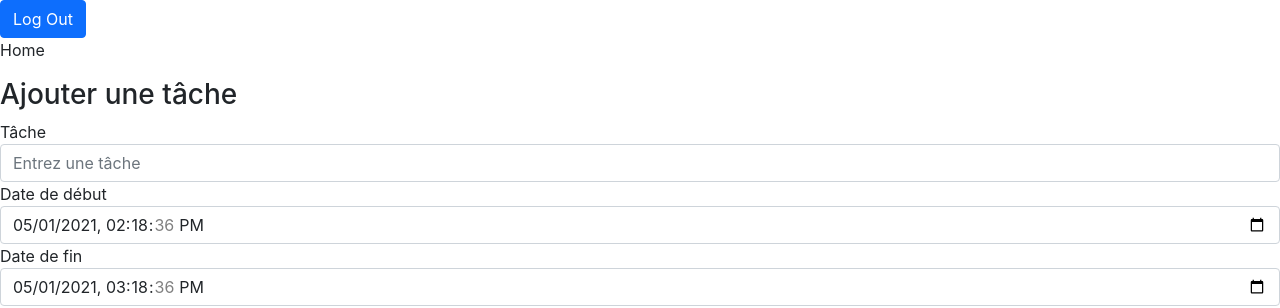
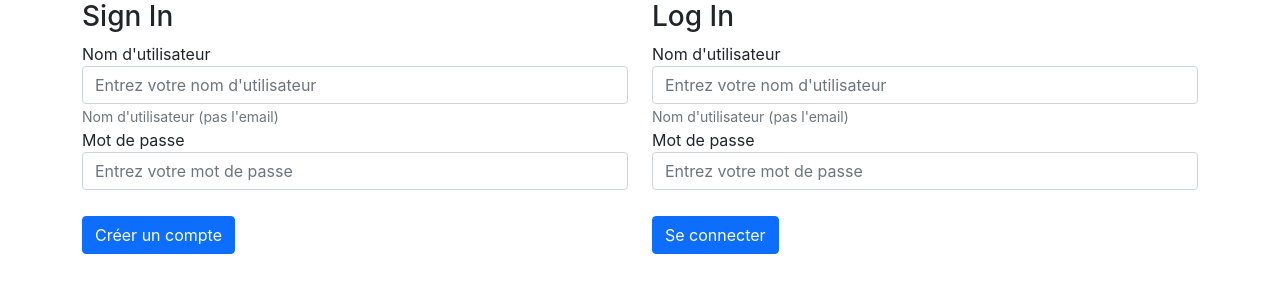
Before and after one commit to HackathonJavaReact/task-test-react, a React (Create React App) app: page / in a window 1280 px wide. Shown: the top 308 px of the page. Built offline with nearby package versions, Linux system fonts and the light colour scheme; no server answers.

Commit message:
uncomment account

```diff
--- a/src/App.js
+++ b/src/App.js
@@ -14,9 +14,9 @@ function App() {
     setIsLoggedIn(false);
   };
 
-  // if (!isLoggedIn) {
-  //   return <Account setIsLoggedIn={setIsLoggedIn} />;
-  // }
+  if (!isLoggedIn) {
+    return <Account setIsLoggedIn={setIsLoggedIn} />;
+  }
 
   return (
     <div className="App">
```
